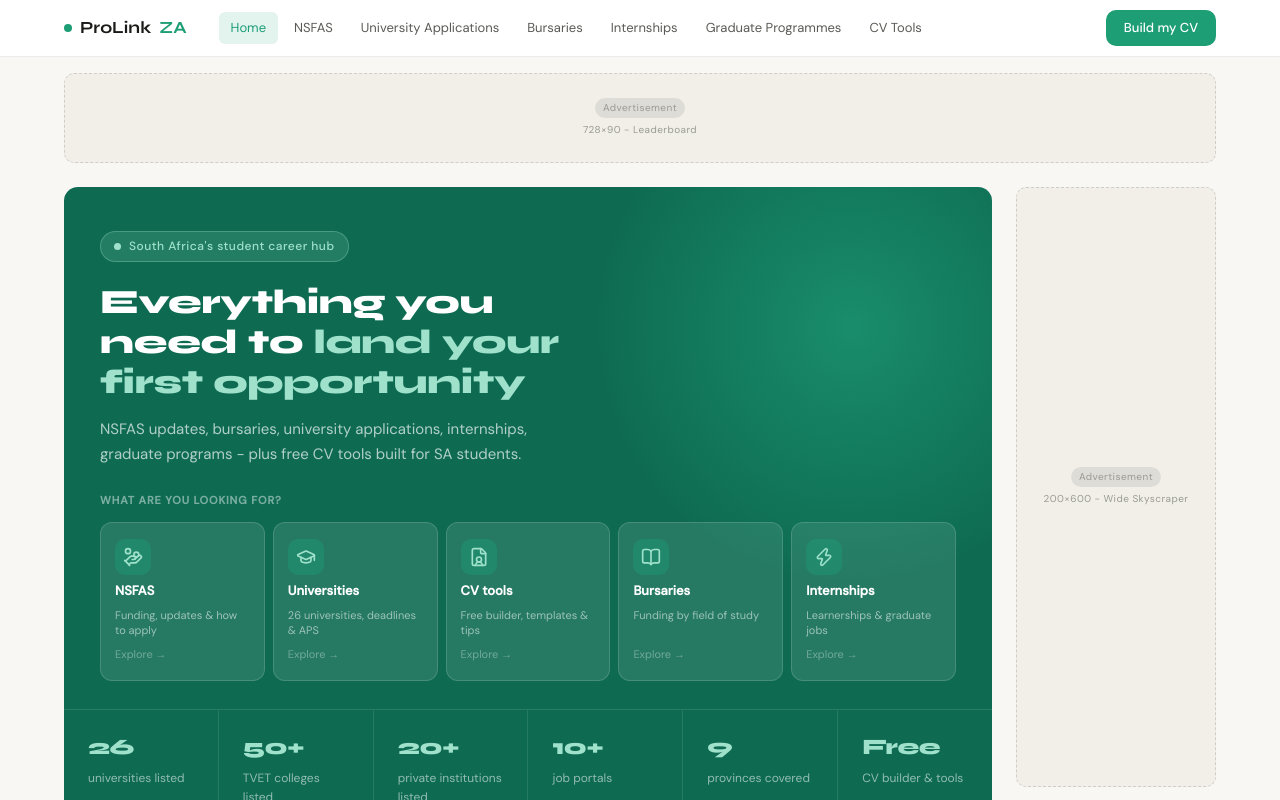
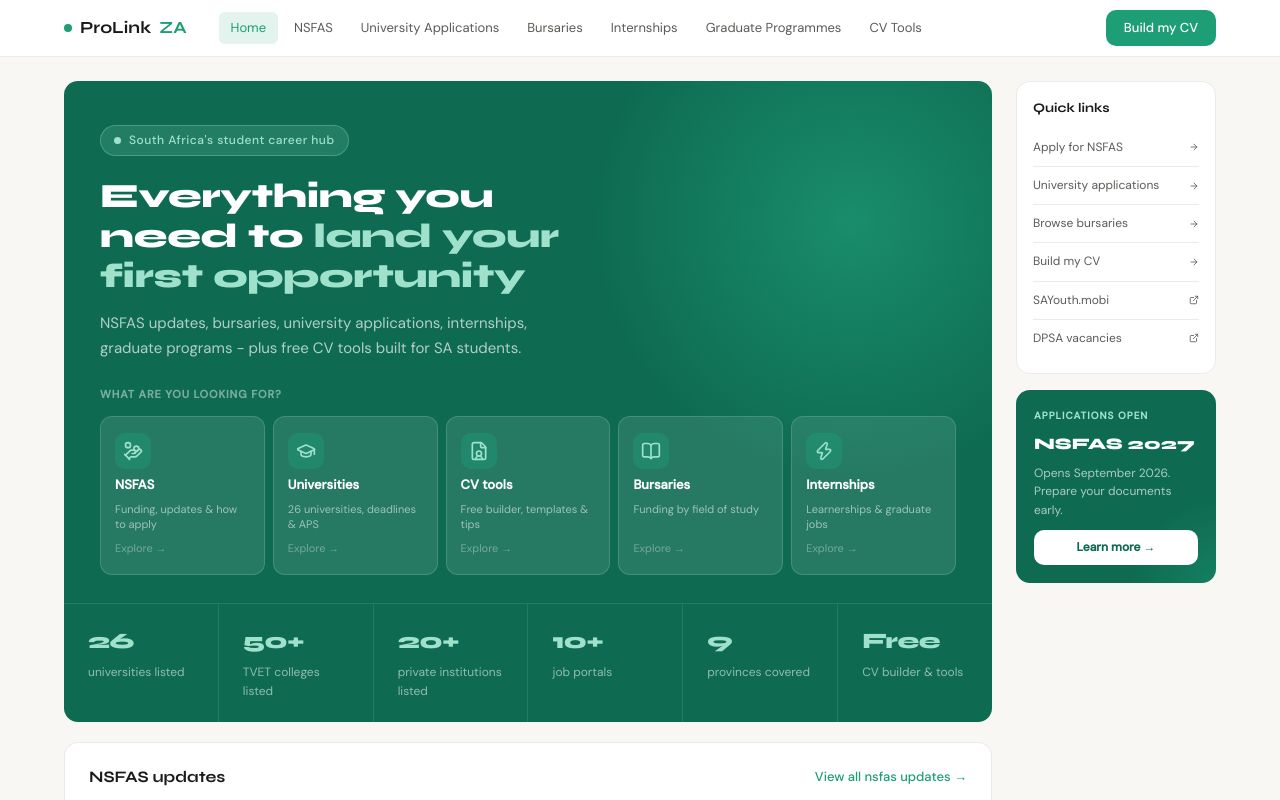
Before and after one commit to zandilemyendeki/prolinkza, a React (Vite) app: page / in a window 1280 px wide. Shown: the top 800 px of the page. Built offline with nearby package versions, Linux system fonts and the light colour scheme.

Commit message:
removed ad slots on all the pages

```diff
--- a/src/pages/HomePage.tsx
+++ b/src/pages/HomePage.tsx
@@ -1,6 +1,6 @@
 import { Link } from 'react-router-dom';
 import { AlertCircle, ChevronRight, FileText, ShieldCheck, Zap, Mail, ExternalLink, GraduationCap, BookOpen, ArrowRight, HandCoins, FileUser, LayoutTemplate } from 'lucide-react';
-import AdSlot from '../components/AdSlot';
+// import AdSlot from '../components/AdSlot';
 import SectionHeader from '../components/SectionHeader';
 import { nsfasUpdates, cvTools, resumeTemplates } from '../data';
 import styles from './HomePage.module.css';
@@ -71,9 +71,9 @@
 
   return (
     <div className={styles.page}>
-      <div className={styles.adLeaderboard}>
+      {/* <div className={styles.adLeaderboard}>
         <AdSlot size="leaderboard" />
-      </div>
+      </div> */}
 
       <div className={styles.layout}>
         <main className={styles.main}>
@@ -233,9 +233,9 @@
             </Link>
           </section>
 
-          <div className={styles.adMid}>
+          {/* <div className={styles.adMid}>
             <AdSlot size="rectangle" />
-          </div>
+          </div> */}
 
           <section className={styles.section}>
             <SectionHeader title="Find jobs, bursaries & internships" viewAllTo="/opportunities" viewAllLabel="View all portals →" />
@@ -270,7 +270,7 @@
 
         {/* Sidebar */}
         <aside className={styles.sidebar}>
-          <AdSlot size="skyscraper" />
+          {/* <AdSlot size="skyscraper" /> */}
 
           <div className={styles.quickLinksWidget}>
             <div className={styles.widgetTitle}>Quick links</div>
@@ -296,7 +296,7 @@
             </Link>
           </div>
 
-          <AdSlot size="square" />
+          {/* <AdSlot size="square" /> */}
         </aside>
       </div>
     </div>
--- a/src/pages/nsfas/NsfasPage.tsx
+++ b/src/pages/nsfas/NsfasPage.tsx
@@ -1,5 +1,5 @@
 import { ExternalLink, AlertCircle, CheckCircle, Calendar, FileText, Users, BookOpen, Banknote, Info, ChevronRight } from 'lucide-react';
-import AdSlot from '../../components/AdSlot';
+// import AdSlot from '../../components/AdSlot';
 import styles from './NsfasPage.module.css';
 
 const eligibility = [
@@ -113,7 +113,7 @@
       <div className={styles.layout}>
         <main className={styles.main}>
 
-          <AdSlot size="leaderboard" />
+          {/* <AdSlot size="leaderboard" /> */}
 
           {/* Urgent alert */}
           <div className={styles.urgentAlert}>
@@ -173,7 +173,7 @@
             </div>
           </section>
 
-          <AdSlot size="leaderboard" />
+          {/* <AdSlot size="leaderboard" /> */}
 
           {/* Allowances */}
           <section className={styles.card}>
@@ -273,7 +273,7 @@
             </div>
           </section>
 
-          <AdSlot size="leaderboard" />
+          {/* <AdSlot size="leaderboard" /> */}
 
           {/* FAQs */}
           <section className={styles.card}>
@@ -339,7 +339,7 @@
             ))}
           </div>
 
-          <AdSlot size="rectangle" />
+          {/* <AdSlot size="rectangle" /> */}
 
           <div className={styles.sideCard}>
             <div className={styles.sideCardTitle}>2027 deadlines</div>
@@ -355,7 +355,7 @@
             ))}
           </div>
 
-          <AdSlot size="square" />
+          {/* <AdSlot size="square" /> */}
         </aside>
       </div>
     </div>
--- a/src/pages/opportunities/OpportunitiesPage.tsx
+++ b/src/pages/opportunities/OpportunitiesPage.tsx
@@ -1,5 +1,5 @@
 import { ExternalLink, Shield, AlertTriangle, CheckCircle, FileText, Mail, Search } from 'lucide-react';
-import AdSlot from '../../components/AdSlot';
+// import AdSlot from '../../components/AdSlot';
 import styles from './OpportunitiesPage.module.css';
 
 const portalCategories = [
@@ -102,7 +102,7 @@
 
       <div className={styles.inner}>
 
-        <AdSlot size="leaderboard" />
+        {/* <AdSlot size="leaderboard" /> */}
 
         {/* Portal categories */}
         {portalCategories.map((cat) => {
@@ -148,7 +148,7 @@
           );
         })}
 
-        <AdSlot size="leaderboard" />
+        {/* <AdSlot size="leaderboard" /> */}
 
         {/* Safety tips */}
         <section className={styles.safetySection}>
@@ -181,7 +181,7 @@
           </p>
         </div>
 
-        <AdSlot size="leaderboard" />
+        {/* <AdSlot size="leaderboard" /> */}
       </div>
     </div>
   );
--- a/src/pages/tools/ToolsPage.tsx
+++ b/src/pages/tools/ToolsPage.tsx
@@ -1,6 +1,6 @@
 import { Link } from 'react-router-dom';
 import { FileText, ShieldCheck, Zap, Mail, ArrowRight, Sparkles, Clock, Download } from 'lucide-react';
-import AdSlot from '../../components/AdSlot';
+// import AdSlot from '../../components/AdSlot';
 import styles from './ToolsPage.module.css';
 import nalaPreview from '../../assets/templates/nala-preview.png';
 import masterPreview from '../../assets/templates/master-preview.png';
@@ -108,7 +108,7 @@
 
       <div className={styles.inner}>
 
-        <AdSlot size="leaderboard" />
+        {/* <AdSlot size="leaderboard" /> */}
 
         {/* Tools grid */}
         <section className={styles.section}>
@@ -152,7 +152,7 @@
           </div>
         </section>
 
-        <AdSlot size="leaderboard" />
+        {/* <AdSlot size="leaderboard" /> */}
 
         {/* Templates */}
         <section className={styles.section}>
@@ -201,7 +201,7 @@
           </div>
         </section>
 
-        <AdSlot size="leaderboard" />
+        {/* <AdSlot size="leaderboard" /> */}
 
         {/* CTA banner */}
         <div className={styles.ctaBanner}>
--- a/src/pages/tools/ats/AtsCheckerPage.tsx
+++ b/src/pages/tools/ats/AtsCheckerPage.tsx
@@ -1,6 +1,6 @@
 import { useState } from 'react';
 import { ShieldCheck, AlertTriangle, XCircle, CheckCircle, Upload, RotateCcw, Info } from 'lucide-react';
-import AdSlot from '../../../components/AdSlot';
+// import AdSlot from '../../../components/AdSlot';
 import styles from './AtsCheckerPage.module.css';
 
 interface CheckResult {
@@ -212,7 +212,7 @@
       </div>
 
       <div className={styles.inner}>
-        <AdSlot size="leaderboard" />
+        {/* <AdSlot size="leaderboard" /> */}
 
         <div className={styles.howItWorks}>
           {[
@@ -376,7 +376,7 @@
           </div>
         </section>
 
-        <AdSlot size="leaderboard" />
+        {/* <AdSlot size="leaderboard" /> */}
       </div>
     </div>
   );
--- a/src/pages/tools/cover-letter/CoverLetterPage.tsx
+++ b/src/pages/tools/cover-letter/CoverLetterPage.tsx
@@ -1,7 +1,7 @@
 // src/pages/tools/cover-letter/CoverLetterPage.tsx
 import { useState } from 'react';
 import { Mail, Sparkles, Copy, Download, RotateCcw, CheckCircle, AlertCircle } from 'lucide-react';
-import AdSlot from '../../../components/AdSlot';
+// import AdSlot from '../../../components/AdSlot';
 import styles from './CoverLetterPage.module.css';
 
 interface FormData {
@@ -93,7 +93,7 @@
       </div>
 
       <div className={styles.inner}>
-        <AdSlot size="leaderboard" />
+        {/* <AdSlot size="leaderboard" /> */}
 
         {/* Features */}
         <div className={styles.features}>
@@ -300,7 +300,7 @@
           </div>
         </section>
 
-        <AdSlot size="leaderboard" />
+        {/* <AdSlot size="leaderboard" /> */}
       </div>
     </div>
   );
--- a/src/pages/tools/keywords/KeywordOptimizerPage.tsx
+++ b/src/pages/tools/keywords/KeywordOptimizerPage.tsx
@@ -1,6 +1,6 @@
 import { useState, useMemo } from 'react';
 import { Zap, Copy, Check, Info, Search, FileText, TrendingUp } from 'lucide-react';
-import AdSlot from '../../../components/AdSlot';
+// import AdSlot from '../../../components/AdSlot';
 import styles from './KeywordOptimizerPage.module.css';
 
 // ─── Stop words to filter out ─────────────────────────────────────────────────
@@ -178,7 +178,7 @@
           </div>
 
       <div className={styles.inner}>
-        <AdSlot size="leaderboard" />
+        {/* <AdSlot size="leaderboard" /> */}
 
         {/* How it works */}
         <div className={styles.howItWorks}>
@@ -344,7 +344,7 @@
           </div>
         )}
 
-        <AdSlot size="leaderboard" />
+        {/* <AdSlot size="leaderboard" /> */}
       </div>
     </div>
   );
--- a/src/pages/universities/UniversitiesPage.tsx
+++ b/src/pages/universities/UniversitiesPage.tsx
@@ -1,6 +1,6 @@
 import { useState, useMemo } from 'react';
 import { ExternalLink, Search, MapPin, Calendar, CalendarClock, Banknote, ChevronDown, ChevronUp, Calculator, GraduationCap, Building2, Timer } from 'lucide-react';
-import AdSlot from '../../components/AdSlot';
+// import AdSlot from '../../components/AdSlot';
 import { universities, colleges, provinces } from '../../data/universities';
 import { useCountdown } from '../../hooks/useCountdown';
 import styles from './UniversitiesPage.module.css';
@@ -389,7 +389,7 @@
             </div>
 
             <div className={styles.inner}>
-                <AdSlot size="leaderboard" />
+                {/* <AdSlot size="leaderboard" /> */}
                 <ApsCalculator />
 
                 <div className={styles.tabs}>
@@ -462,7 +462,7 @@
                     </div>
                 </div>
 
-                <AdSlot size="leaderboard" />
+                {/* <AdSlot size="leaderboard" /> */}
             </div>
         </div>
     );
```
